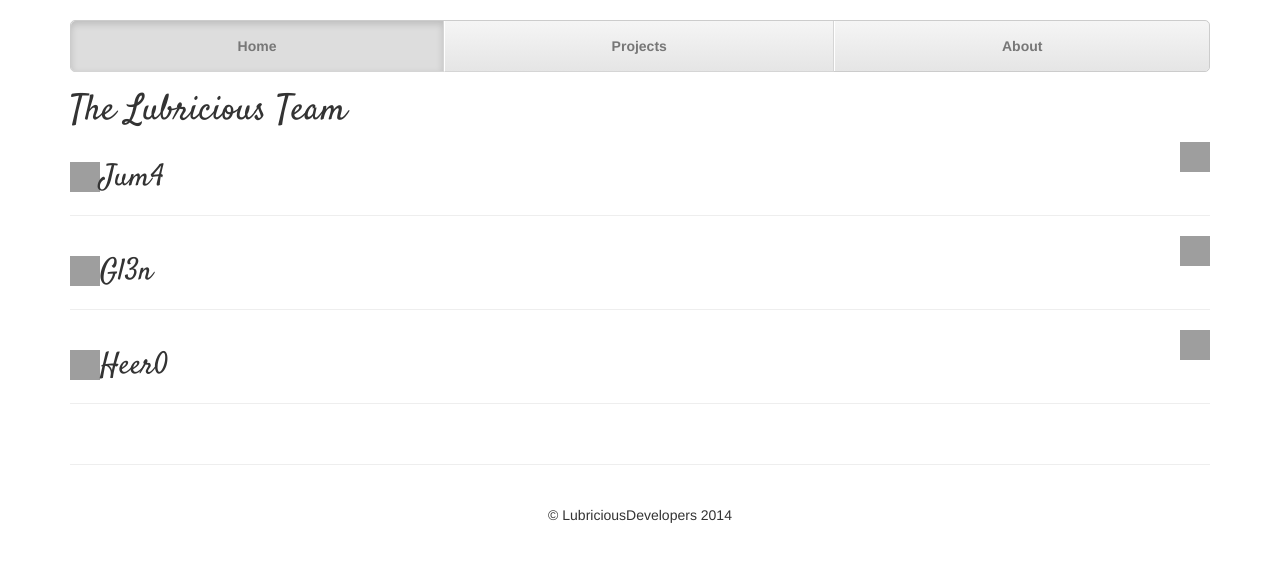
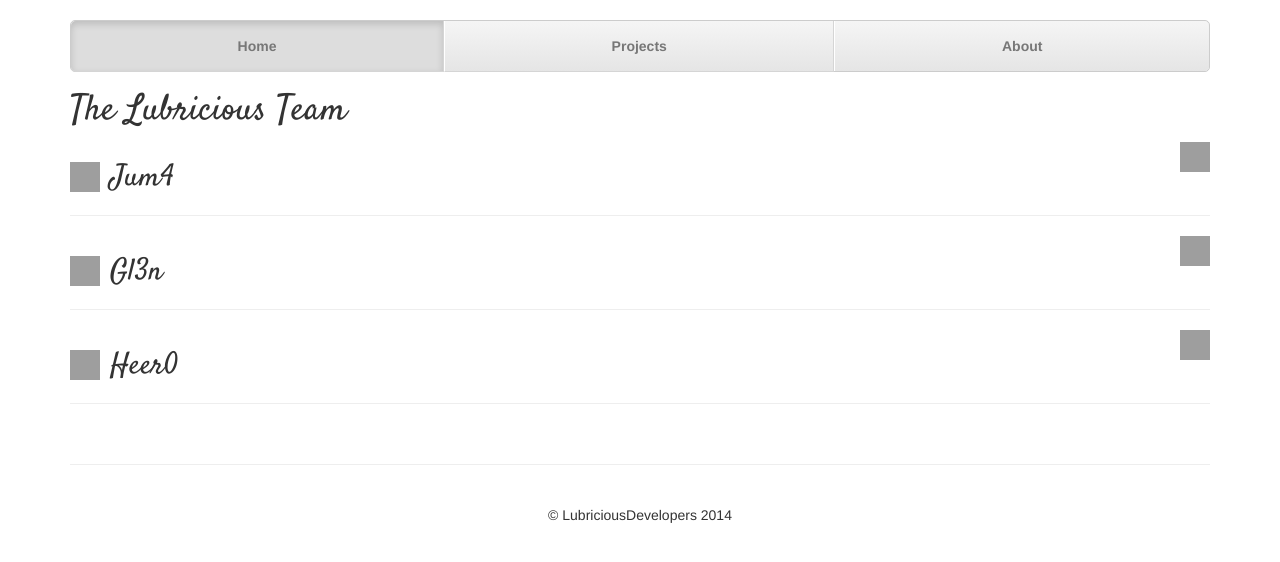
Before and after one commit to LubriciousDevelopers/lubriciousdevelopers.github.io, a Jekyll site: the page built from about.html, in a window 1280 px wide. Shown: the top 562 px of the page. Built offline with Jekyll 4.4.1, drawn with Linux system fonts in a browser that asks for light colours; nearby versions of some CDN libraries; grey boxes are pictures that could not be loaded.

Commit message:
Change member displaying

```diff
--- a/css/styles.css
+++ b/css/styles.css
@@ -6,7 +6,7 @@ h1, h2 {
     font-family: 'Satisfy', cursive;
 }
 
-h2.img {
+h2>img {
     margin-right: 10px;
 }
 
```
